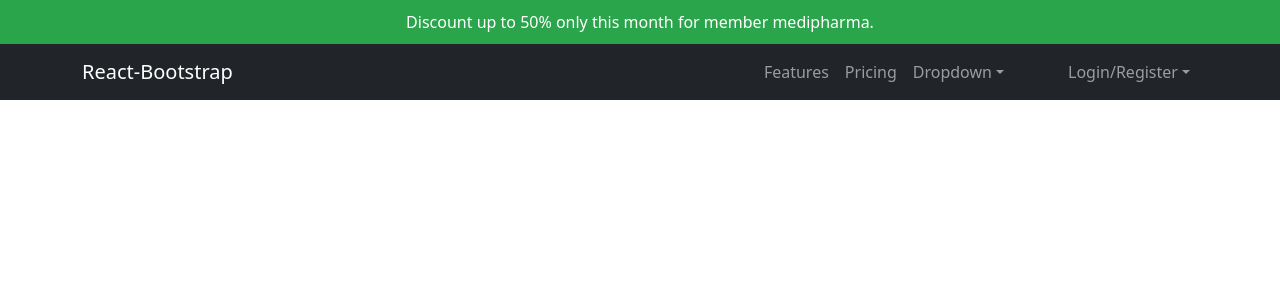
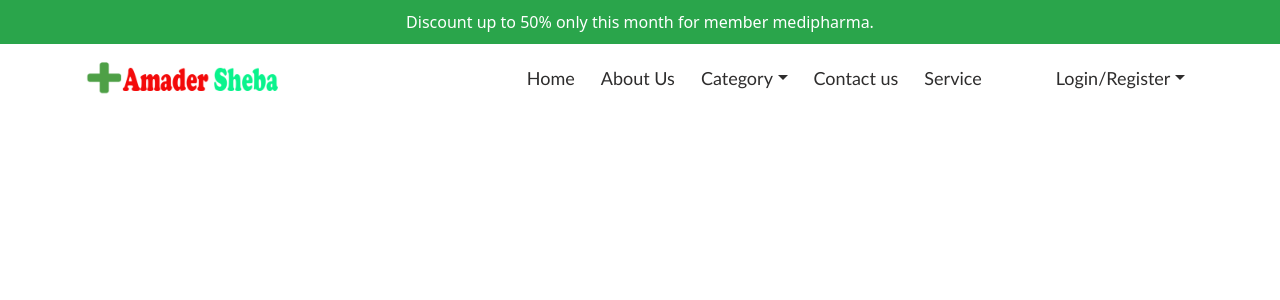
Before and after one commit to Kawser52/pharmacy-website-amader-sheba, a React (Create React App) app: page / in a window 1280 px wide. Shown: the top 300 px of the page. Built offline with nearby package versions, Linux system fonts and the light colour scheme.

Commit message:
Navbar Complete

```diff
--- a/src/pages/Shared/Header/Header.css
+++ b/src/pages/Shared/Header/Header.css
@@ -6,3 +6,16 @@
     color: white;
     margin: 5px;
 }
+.navbar-dark .navbar-nav .nav-link{
+    color: rgb(46, 45, 45)!important;
+    font-weight: 400;
+    font-size: 18px;
+    margin: 5px;
+    font-family:'Trebuchet MS', 'Lucida Sans Unicode', 'Lucida Grande', 'Lucida Sans', Arial, sans-serif;
+}
+.navbar-dark .navbar-nav .nav-link:hover{
+    color: rgb(0, 169, 113);
+}
+.dropdown-toggle::after{
+/* color: yellow; */
+}
--- a/src/pages/Shared/Header/Header.js
+++ b/src/pages/Shared/Header/Header.js
@@ -1,6 +1,7 @@
 import React from 'react';
 import { Container, Nav, Navbar, NavDropdown } from 'react-bootstrap';
 import './Header.css';
+import logo from '../../../images/logo.png'
 
 const Header = () => {
     return (
@@ -8,23 +9,26 @@ const Header = () => {
             <div className="top-header">
                 <p className='text-center'>Discount up to 50% only this month for member medipharma.</p>
             </div>
-            <Navbar collapseOnSelect expand="lg" bg="dark" variant="dark">
+            <Navbar collapseOnSelect expand="lg" bg="transparent" variant="dark">
                 <Container>
-                <Navbar.Brand href="#home" className='me-5'>React-Bootstrap</Navbar.Brand>
+                <Navbar.Brand href="#home" className='me-5'><img src={logo} width={200} alt="" /></Navbar.Brand>
                 <Navbar.Toggle aria-controls="responsive-navbar-nav" />
                 <Navbar.Collapse id="responsive-navbar-nav" className='justify-content-center'>
                     <Nav className="me-auto">
                     </Nav>
                     <Nav>
-                    <Nav.Link href="#features">Features</Nav.Link>
-                    <Nav.Link href="#pricing">Pricing</Nav.Link>
-                    <NavDropdown title="Dropdown" id="collasible-nav-dropdown">
+                    <Nav.Link href="#features">Home</Nav.Link>
+                    <Nav.Link href="#pricing">About Us</Nav.Link>
+                    <NavDropdown title="Category" id="collasible-nav-dropdown">
                         <NavDropdown.Item href="#action/3.1">Action</NavDropdown.Item>
                         <NavDropdown.Item href="#action/3.2">Another action</NavDropdown.Item>
                         <NavDropdown.Item href="#action/3.3">Something</NavDropdown.Item>
                         <NavDropdown.Divider />
                         <NavDropdown.Item href="#action/3.4">Separated link</NavDropdown.Item>
                     </NavDropdown>
+                    <Nav.Link href="#pricing">Contact us</Nav.Link>
+                    <Nav.Link href="#pricing">Service</Nav.Link>
+
                     <NavDropdown title="Login/Register" id="collasible-nav-dropdown" className='ms-5'>
                         <NavDropdown.Item href="#action/3.1">About</NavDropdown.Item>
                         <NavDropdown.Item href="#action/3.2">Another action</NavDropdown.Item>
```
Also changed, not shown: src/images/logo.png (added), 1 other file (tests, documents, lock files or other folders).
